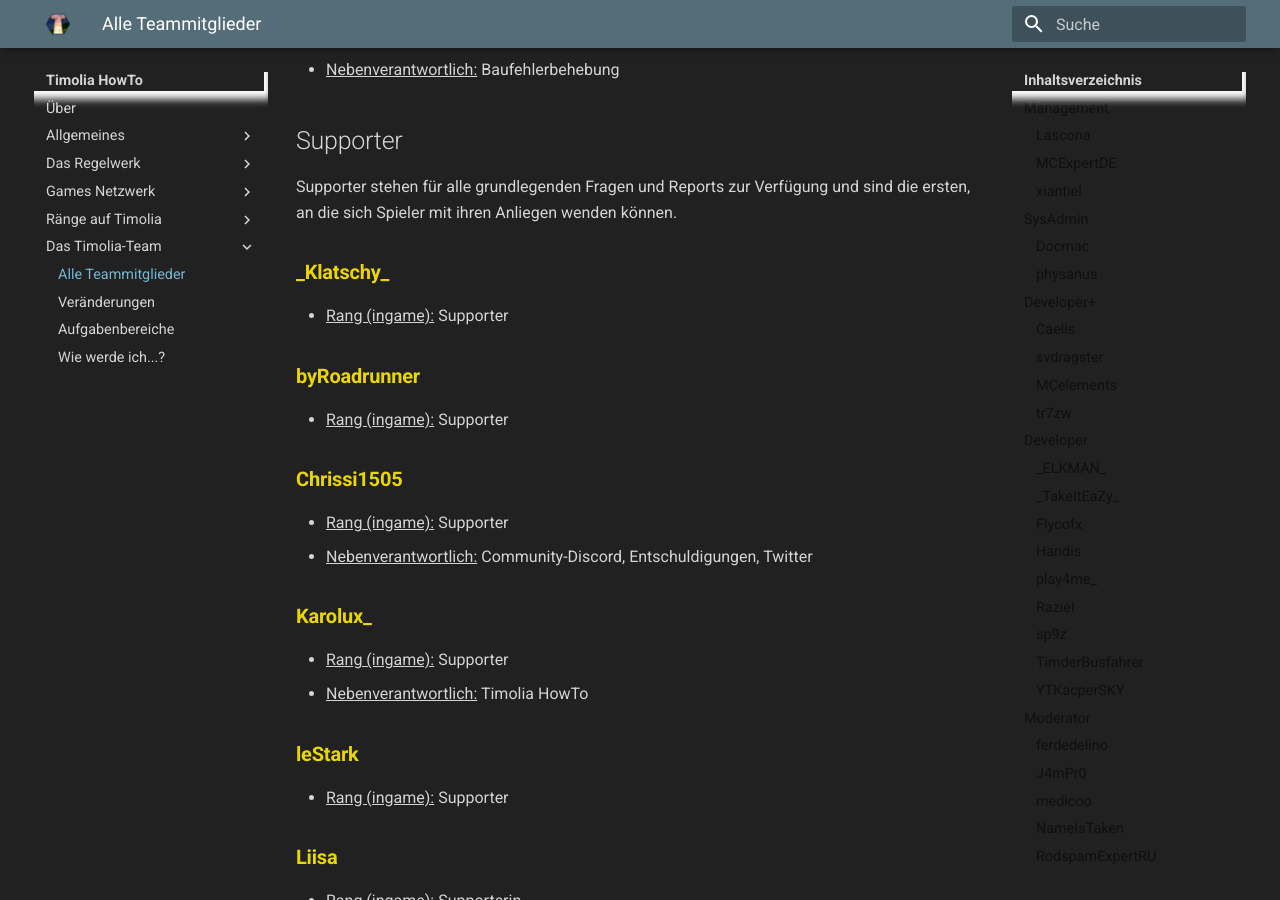
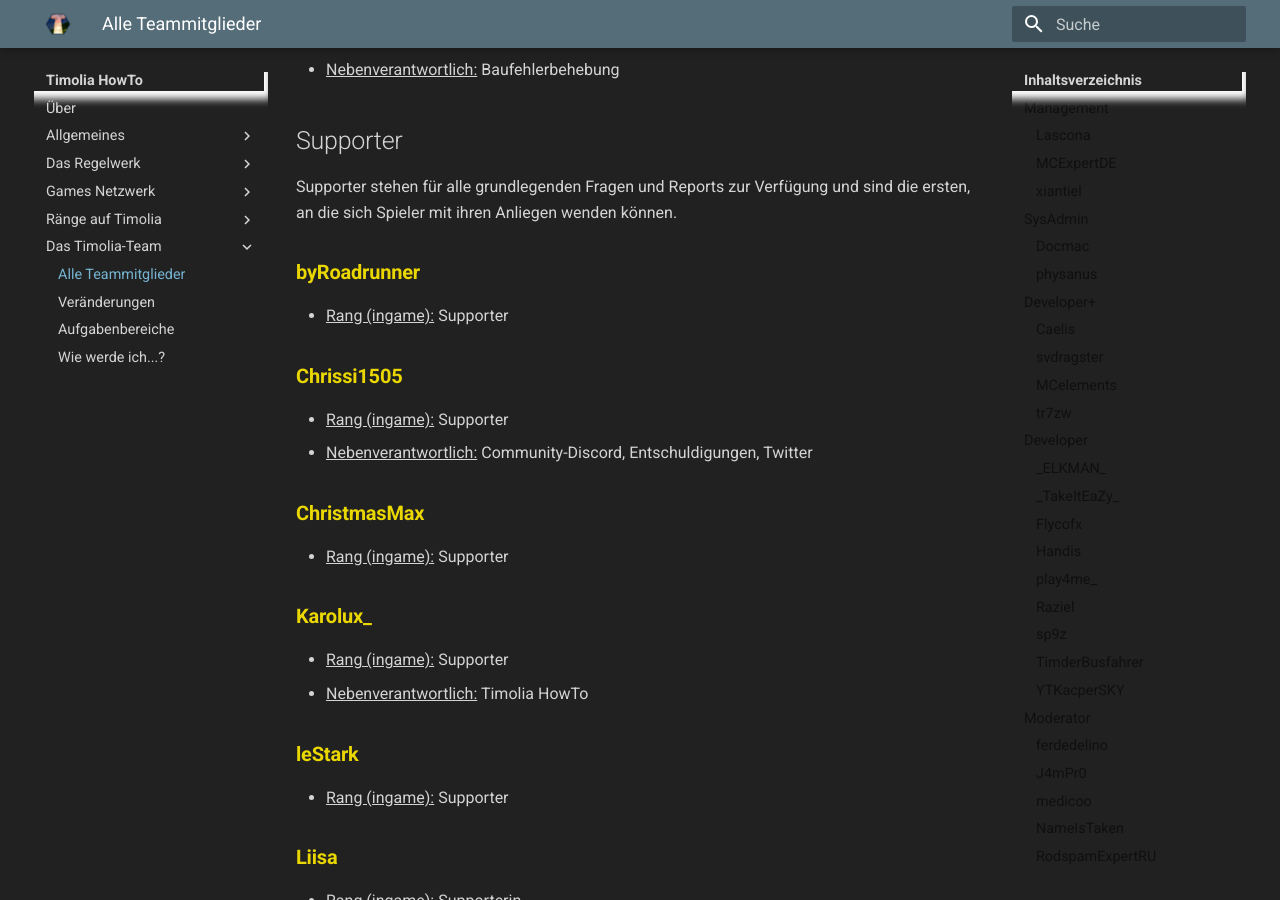
Before and after one commit to TimoliaDE/HowTo, an MkDocs documentation site: the page built from docs/team/members.md, in a window 1280 px wide and 900 px high, scrolled down 5120 px. Built offline with MkDocs 1.6.1 and Material for MkDocs 9.7.7, drawn with Linux system fonts in a browser that asks for light colours; old or Windows-style settings are respelled for this version of MkDocs.

Commit message:
_Klatschy_ → ChristmasMax

```diff
--- a/docs/team/members.md
+++ b/docs/team/members.md
@@ -160,15 +160,15 @@ Sie sind die ersten, an die sich Spieler mit ihren Anliegen wenden können.
 
 Supporter stehen für alle grundlegenden Fragen und Reports zur Verfügung und sind die ersten, an die sich Spieler mit ihren Anliegen wenden können.
 
-### <strong><span class='supporter'>\_Klatschy\_</span></strong>
-- <u>Rang (ingame):</u> Supporter
-
 ### <strong><span class='supporter'>byRoadrunner</span></strong>
 - <u>Rang (ingame):</u> Supporter
 
 ### <strong><span class='supporter'>Chrissi1505</span></strong>
 - <u>Rang (ingame):</u> Supporter
 - <u>Nebenverantwortlich:</u> Community-Discord, Entschuldigungen, Twitter
+
+### <strong><span class='supporter'>ChristmasMax</span></strong>
+- <u>Rang (ingame):</u> Supporter
 
 ### <strong><span class='supporter'>Karolux\_</span></strong>
 - <u>Rang (ingame):</u> Supporter
```
